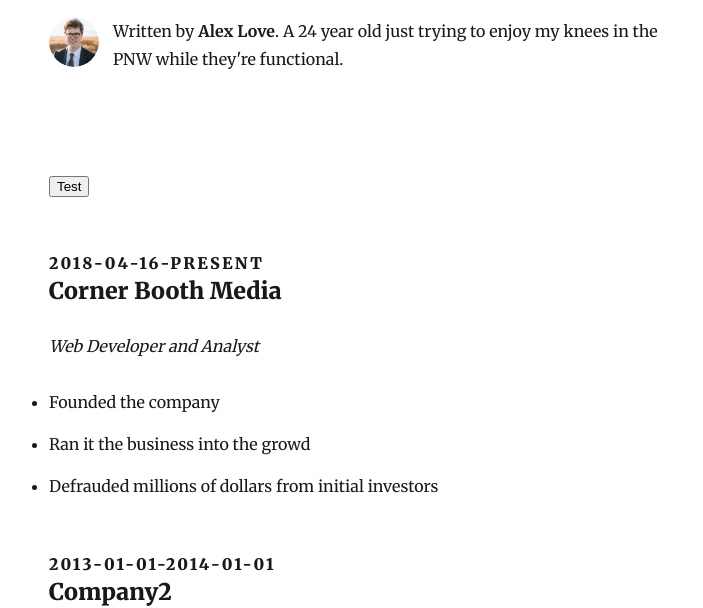
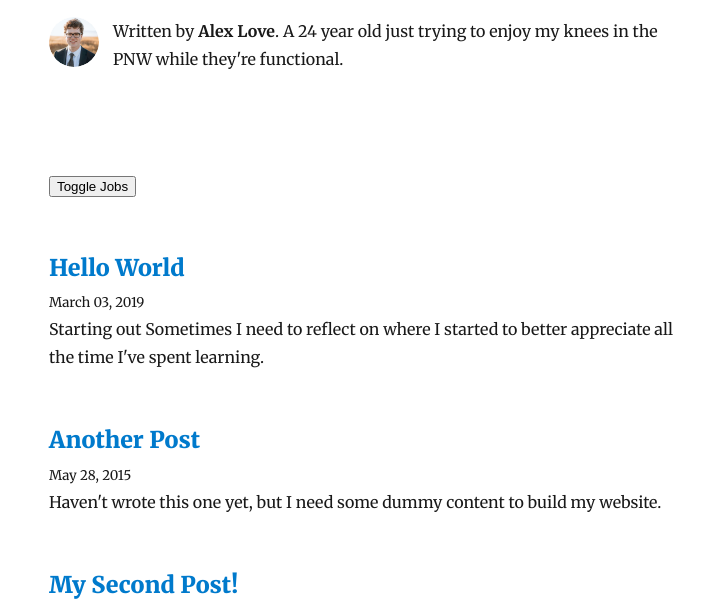
Before and after one commit to alex-love/alex-love.github.io, a Gatsby site: page / in a window 1280 px wide. Shown: the part 207-815 px from the top of the page, without its empty margins (276-979 px from the left). Built offline with nearby package versions, Linux system fonts and the light colour scheme; Gatsby itself is replaced by a stand-in of ours; some packages are replaced by stand-ins of ours.

Commit message:
add job toggle functionality

```diff
--- a/src/components/jobs.js
+++ b/src/components/jobs.js
@@ -16,7 +16,6 @@ function Job(props){
     const {work} = props
     return (
      <div>
-         <button>Test</button>
        {work.map( (job) => {
            const {company, position, startDate, endDate, highlights, isCurrentJob} = job;
            return(
--- a/src/pages/index.js
+++ b/src/pages/index.js
@@ -8,19 +8,36 @@ import SEO from "../components/seo"
 import { rhythm } from "../utils/typography"
 
 class BlogIndex extends React.Component {
+  constructor(props){
+    super(props)
+    this.state = {
+      showJobs: true,
+    }
+    this.toggleJobs = this.toggleJobs.bind(this);
+
+  }
+
+  toggleJobs() {
+    this.setState(prevState => ({
+      showJobs: !prevState.showJobs
+    }));
+  }
+
   render() {
     const { data } = this.props
     const siteTitle = data.site.siteMetadata.title
     const posts = data.allMarkdownRemark.edges
-
+    const {showJobs} = this.state
     return (
       <Layout location={this.props.location} title={siteTitle}>
         <SEO
           title="All posts"
-          keywords={[`blog`, `gatsby`, `javascript`, `react`]}
+          keywords={[`blog`, `gatsby`, `javascript`, `react`,'resume']}
         />
+
         <Bio />
-        <Jobs />
+        <button onClick={this.toggleJobs}>Toggle Jobs</button>
+        {!showJobs ? <Jobs /> : null}
         {posts.map(({ node }) => {
           const title = node.frontmatter.title || node.fields.slug
           return (
```
